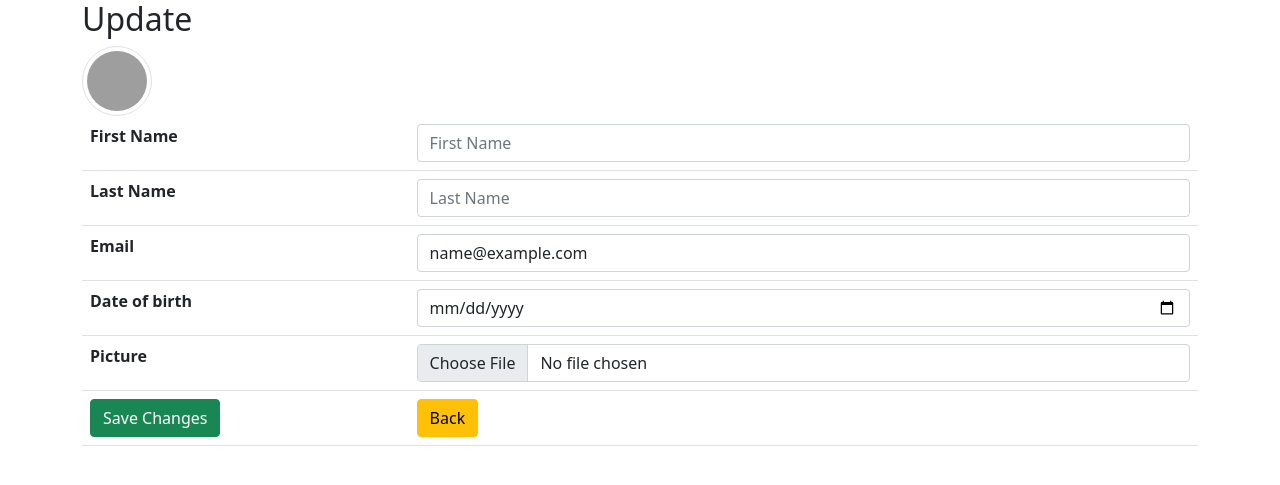
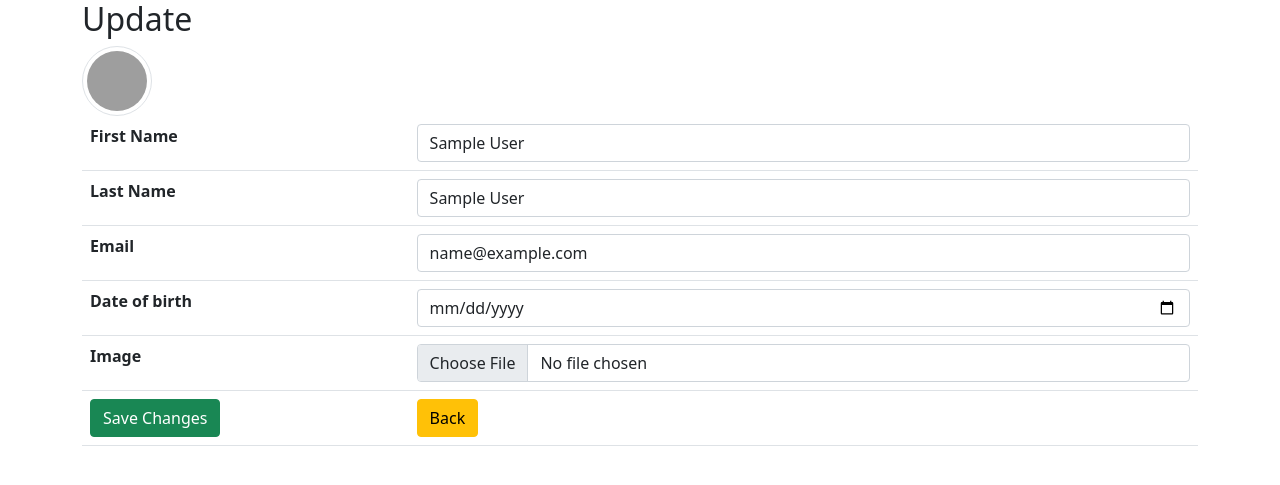
Before and after one commit to Mario-desu/BE21-PHP-Day6-Agnes-Freddy-Mario, a PHP site: page /update.php in a window 1280 px wide. Shown: the top 485 px of the page. Run offline with PHP 8.4, Linux system fonts and the light colour scheme; the visitor is signed in with stand-in values (Sample User, id 1); data that the repository does not hold is empty; grey boxes are pictures that could not be loaded.

Commit message:
some change

```diff
--- a/login_user/update.php
+++ b/login_user/update.php
@@ -3,22 +3,22 @@ session_start();
 require_once 'components/db_connect.php';
 require_once 'components/file_upload.php';
 // if session is not set this will redirect to login page
-if( !isset($_SESSION['adm']) && !isset($_SESSION['user']) ) {
+if (!isset($_SESSION['adm']) && !isset($_SESSION['user'])) {
     header("Location: index.php");
     exit;
 }
 $backBtn = '';
 //if it is a user it will create a back button to home.php
-if(isset($_SESSION["user"])){
+if (isset($_SESSION["user"])) {
     $backBtn = "home.php";
 }
 //if it is a adm it will create a back button to dashboard.php
-if(isset($_SESSION["adm"])){
+if (isset($_SESSION["adm"])) {
     $backBtn = "dashBoard.php";
 }
-if(isset($_SESSION["user"])){
+if (isset($_SESSION["user"])) {
     $session = $_SESSION["user"];
-}else {
+} else {
     $session = $_SESSION["adm"];
 }
 $sql = "SELECT * FROM user WHERE id = {$session}";
@@ -26,60 +26,60 @@ $result = mysqli_query($connect, $sql);
 $row = $result->fetch_assoc();
 # var_dump($row);
 //fetch and populate form
-if($row["status"] == "adm"){
+if ($row["status"] == "adm") {
     if (isset($_GET['id'])) {
         $id = $_GET['id']; # $_SESSION["user"];
         $sql = "SELECT * FROM user WHERE id = {$id}";
         $result = $connect->query($sql);
         if ($result->num_rows == 1) {
             $data = $result->fetch_assoc();
-            $f_name = $data['first_name'];
-            $l_name = $data['last_name'];
+            $f_name = $data['f_name'];
+            $l_name = $data['l_name'];
             $email = $data['email'];
             $date_birth = $data['date_of_birth'];
-            $picture = $data['picture'];
+            $image = $data['image'];
         }
     }
-}else {
+} else {
     $id = $_SESSION["user"];
     $sql = "SELECT * FROM user WHERE id = {$id}";
     $result = $connect->query($sql);
     if ($result->num_rows == 1) {
         $data = $result->fetch_assoc();
-            $f_name = $data['first_name'];
-            $l_name = $data['last_name'];
+        $f_name = $data['f_name'];
+        $l_name = $data['l_name'];
         $email = $data['email'];
         $date_birth = $data['date_of_birth'];
-            $picture = $data['picture'];
+        $image = $data['image'];
     }
 }
 //update
 $class = 'd-none';
 if (isset($_POST["submit"])) {
-    $f_name = $_POST['first_name'];
-    $l_name = $_POST['last_name'];
+    $f_name = $_POST['f_name'];
+    $l_name = $_POST['l_name'];
     $email = $_POST['email'];
     $date_of_birth = $_POST['date_of_birth'];
     $id = $_POST['id']; # $_SESSION["user"];
-    //variable for upload pictures errors is initialized
+    //variable for upload imas errors is initialized
     $uploadError = '';
-    $pictureArray = file_upload($_FILES['picture']); //file_upload() called
-    $picture = $pictureArray->fileName;
-    if ($pictureArray->error === 0) {
-        ($_POST["picture"] == "avatar.png") ?: unlink("pictures/{$_POST["picture"]}");
-        $sql = "UPDATE user SET first_name = '$f_name', last_name = '$l_name', email = '$email', date_of_birth = '$date_of_birth', picture = '$pictureArray->fileName' WHERE id = {$id}";
+    $imaArray = file_upload($_FILES['ima']); //file_upload() called
+    $image = $imaArray->fileName;
+    if ($imaArray->error === 0) {
+        ($_POST["imag"] == "avatar.png") ?: unlink("pictures/{$_POST["image"]}");
+        $sql = "UPDATE user SET f_name = '$f_name', l_name = '$l_name', email = '$email', date_of_birth = '$date_of_birth', imag = '$imageArray->fileName' WHERE id = {$id}";
     } else {
-        $sql = "UPDATE user SET first_name = '$f_name', last_name = '$l_name', email = '$email', date_of_birth = '$date_of_birth' WHERE id = {$id}";
+        $sql = "UPDATE user SET f_name = '$f_name', l_name = '$l_name', email = '$email', date_of_birth = '$date_of_birth' WHERE id = {$id}";
     }
     if ($connect->query($sql) === true) {
         $class = "alert alert-success";
         $message = "The record was successfully updated";
-        $uploadError = ($pictureArray->error != 0) ? $pictureArray->ErrorMessage : '';
+        $uploadError = ($imageArray->error != 0) ? $imageArray->ErrorMessage : '';
         header("refresh:3;url=update.php?id={$id}");
     } else {
         $class = "alert alert-danger";
         $message = "Error while updating record : <br>" . $connect->error;
-        $uploadError = ($pictureArray->error != 0) ? $pictureArray->ErrorMessage : '';
+        $uploadError = ($imageArray->error != 0) ? $imageArray->ErrorMessage : '';
         header("refresh:3;url=update.php?id={$id}");
     }
 }
@@ -87,23 +87,26 @@ $connect->close();
 ?>
 <!DOCTYPE html>
 <html lang="en">
+
 <head>
     <meta charset="UTF-8">
     <meta name="viewport" content="width=device-width, initial-scale=1.0">
     <title>Edit User</title>
-        <?php require_once 'components/boot.php'?>
-        <style type= "text/css">
+    <?php require_once 'components/boot.php' ?>
+    <style type="text/css">
         fieldset {
             margin: auto;
             margin-top: 100px;
-                width: 60% ;
+            width: 60%;
         }
-            .img-thumbnail{
+
+        .img-thumbnail {
             width: 70px !important;
             height: 70px !important;
         }
     </style>
 </head>
+
 <body>
     <div class="container">
         <div class="<?php echo $class; ?>" role="alert">
@@ -111,37 +114,42 @@ $connect->close();
             <p><?php echo ($uploadError) ?? ''; ?></p>
         </div>
         <h2>Update</h2>
-            <img class='img-thumbnail rounded-circle' src='pictures/<?php echo $data['picture'] ?>' alt="<?php echo $f_name ?>">
-            <form  method="post" enctype="multipart/form-data">
+        <img class='img-thumbnail rounded-circle' src='pictures/<?php echo $data['image'] ?>' alt="<?php echo $f_name ?>">
+        <form method="post" enctype="multipart/form-data">
             <table class="table">
                 <tr>
                     <th>First Name</th>
-                        <td><input class="form-control" type="text"  name="first_name" placeholder ="First Name" value="<?php echo $f_name ?>"  /></td>
+                    <td><input class="form-control" type="text" name="f_name" placeholder="First Name" value="<?php echo $f_name ?>" /></td>
                 </tr>
                 <tr>
                     <th>Last Name</th>
-                        <td><input class="form-control" type= "text" name="last_name"  placeholder="Last Name" value ="<?= $l_name ?>" /></td>
+                    <td><input class="form-control" type="text" name="l_name" placeholder="Last Name" value="<?= $l_name ?>" /></td>
                 </tr>
                 <tr>
                     <th>Email</th>
-                        <td><input class="form-control" type="email" name="email" placeholder= "Email" value= "<?php echo $email ?>" /></td>
+                    <td><input class="form-control" type="email" name="email" placeholder="Email" value="<?php echo $email ?>" /></td>
                 </tr>
                 <tr>
                     <th>Date of birth</th>
-                        <td><input class="form-control" type="date" name="date_of_birth" placeholder= "Date of birth" value= "<?php echo $date_birth ?>" /></td>
+                    <td><input class="form-control" type="date" name="date_of_birth" placeholder="Date of birth" value="<?php echo $date_birth ?>" /></td>
                 </tr>
                 <tr>
-                        <th>Picture</th>
-                        <td><input class="form-control" type="file" name="picture" /></td>
+                    <th>Image
+                    </th>
+                    <td><input class="form-control" type="file" name="image
+        " /></td>
                 </tr>
                 <tr>
-                        <input type= "hidden" name= "id" value= "<?php echo $data['id'] ?>" />
-                        <input type= "hidden" name= "picture" value= "<?php echo $picture ?>" />
-                        <td><button name="submit" class="btn btn-success" type= "submit">Save Changes</button></td>
-                        <td><a href= "<?php echo $backBtn?>"><button class="btn btn-warning" type="button">Back</button></a></td>
+                    <input type="hidden" name="id" value="<?php echo $data['id'] ?>" />
+                    <input type="hidden" name="image
+        " value="<?php echo $image
+                    ?>" />
+                    <td><button name="submit" class="btn btn-success" type="submit">Save Changes</button></td>
+                    <td><a href="<?php echo $backBtn ?>"><button class="btn btn-warning" type="button">Back</button></a></td>
                 </tr>
             </table>
         </form>
     </div>
 </body>
+
 </html>
```
Also changed, not shown: login_user/hotels/delete.php (+24 -12 lines), login_user/index.php (+4 -4 lines), login_user/register.php (+7 -7 lines). Lines whose indentation alone changed are shown as unchanged.
